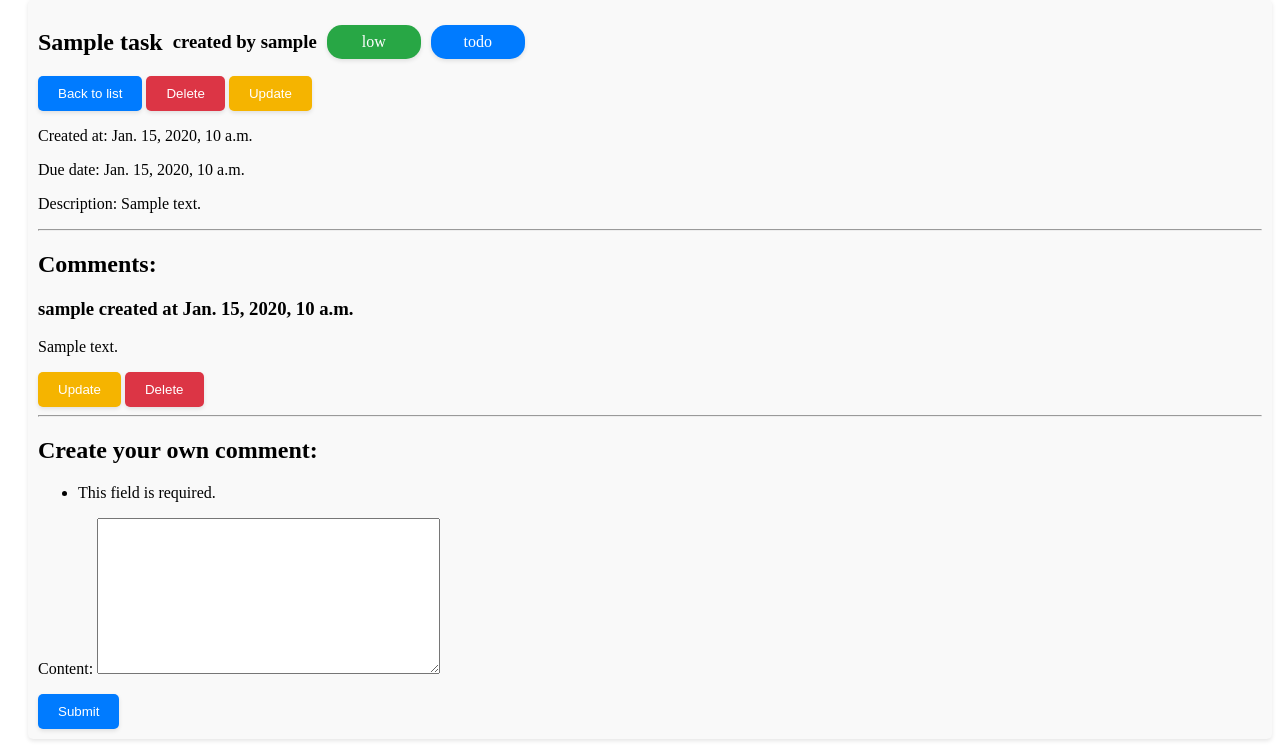
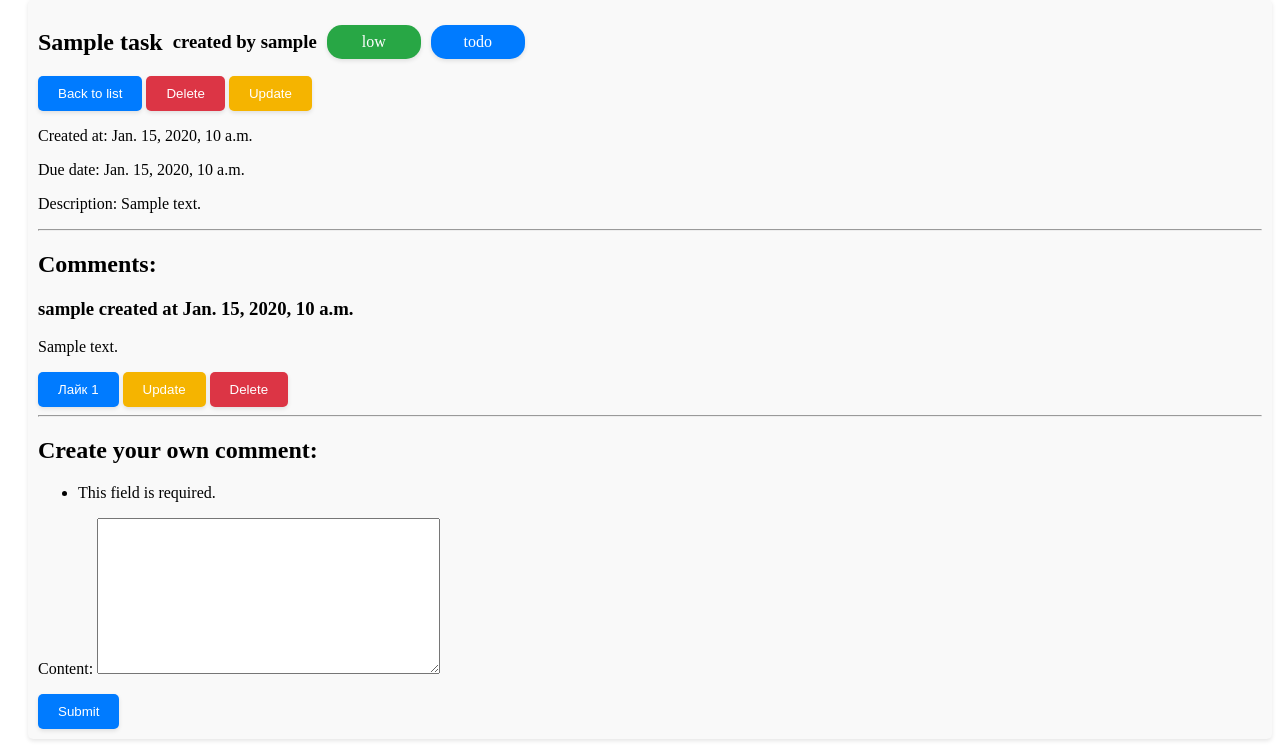
Before and after one commit to ProstoMakcc/task_tracker, a Django app: page /1/ in a window 1280 px wide. Shown: the part 140-887 px from the top of the page. Run offline with Django 5.2, Linux system fonts and the light colour scheme; tables that the repository leaves empty hold one stand-in row (values such as "Sample post").

Commit message:
Added comment like system

```diff
--- a/tasks/models.py
+++ b/tasks/models.py
@@ -1,5 +1,6 @@
 from django.db import models
 from django.contrib.auth.models import User
+from django.urls import reverse
 
 class Task(models.Model):
     STATUS_CHOICES = [
@@ -26,6 +27,9 @@ class Task(models.Model):
     def __str__(self):
         return f"{self.title} with priority {self.priority}"
 
+    def get_absolute_url(self):
+        return reverse('task-detail', kwargs={'pk': self.pk})
+
 
 class Comment(models.Model):
     task = models.ForeignKey(Task, on_delete=models.CASCADE, related_name="comments")
@@ -35,3 +39,15 @@ class Comment(models.Model):
 
     def __str__(self):
         return f"Comment by {self.author.username} on {self.task.title}"
+
+    def get_absolute_url(self):
+        return self.task.get_absolute_url()
+
+
+class Like(models.Model):
+    comment = models.ForeignKey(Comment, on_delete=models.CASCADE, related_name='likes')
+    user = models.ForeignKey(User, on_delete=models.CASCADE, related_name='liked_comments')
+    created_at = models.DateTimeField(auto_now_add=True)
+
+    class Meta:
+        unique_together = ('comment', 'user')
--- a/tasks/urls.py
+++ b/tasks/urls.py
@@ -9,4 +9,5 @@ urlpatterns = [
     path('task-delete/<int:pk>/', views.TaskDeleteView.as_view(), name="task-delete"),
     path('comment-update/<int:pk>/', views.CommentUpdateView.as_view(), name="comment-update"),
     path('comment-delete/<int:pk>/', views.CommentDeleteView.as_view(), name="comment-delete"),
+    path('comment-like/<int:pk>/', views.CommentLike.as_view(), name="comment-like")
 ]
--- a/tasks/views.py
+++ b/tasks/views.py
@@ -1,6 +1,6 @@
-from django.shortcuts import render, redirect
-from django.views.generic import ListView, DetailView, CreateView, UpdateView, DeleteView
-from .models import Task, Comment
+from django.shortcuts import render, redirect, HttpResponseRedirect, get_object_or_404
+from django.views.generic import ListView, DetailView, CreateView, UpdateView, DeleteView, View
+from .models import Task, Comment, Like
 from .forms import CreateTaskForm, TaskFilterForm, CommentForm
 from django.urls import reverse_lazy
 from .mixins import UserIsOwnerMixin
@@ -89,3 +89,14 @@ class CommentDeleteView(DeleteView, LoginRequiredMixin, UserIsOwnerMixin):
 
     def get_success_url(self):
         return reverse_lazy("task-detail", kwargs={'pk': self.object.task.id})
+
+
+class CommentLike(LoginRequiredMixin, View):
+    def post(self, request, *args, **kwargs):
+        comment = get_object_or_404(Comment, pk=self.kwargs.get('pk'))
+        like_qs = Like.objects.filter(comment=comment, user=request.user)
+        if like_qs.exists():
+            like_qs.delete()
+        else:
+            Like.objects.create(comment=comment, user=request.user)
+        return HttpResponseRedirect(comment.get_absolute_url())
--- a/templates/tasks/comment_form.html
+++ b/templates/tasks/comment_form.html
@@ -4,6 +4,7 @@
         {% csrf_token %}
         {{ form.as_p }}
 
+        <a href="{% url 'task-detail' object.pk %}"><button class="button">Back to current task</button></a>
         <button class="button" type="submit">Update</button>
     </form>
 {% endblock %}
--- a/templates/tasks/task_detail.html
+++ b/templates/tasks/task_detail.html
@@ -25,8 +25,17 @@
         {% for comment in task.comments.all %}
             <h3>{{ comment.author }} created at {{ comment.created_at }}</h3>
             <p>{{ comment.content }}</p>
-            <a href="{% url 'comment-update' comment.pk %}"><button class="button update">Update</button></a>
-            <a href="{% url 'comment-delete' comment.pk %}"><button class="button delete">Delete</button></a>
+
+
+            <form action="{% url 'comment-like' comment.pk %}" method="post">
+                {% csrf_token %}
+                <button type="submit" class="button">
+                    Лайк {{ comment.likes.count }}
+                </button>
+
+                <a href="{% url 'comment-update' comment.pk %}"><button type="button" class="button update">Update</button></a>
+                <a href="{% url 'comment-delete' comment.pk %}"><button type="button" class="button delete">Delete</button></a>
+            </form>
         {% endfor %}
 
         <hr>
```
Also changed, not shown: tasks/migrations/0003_like.py (added).
